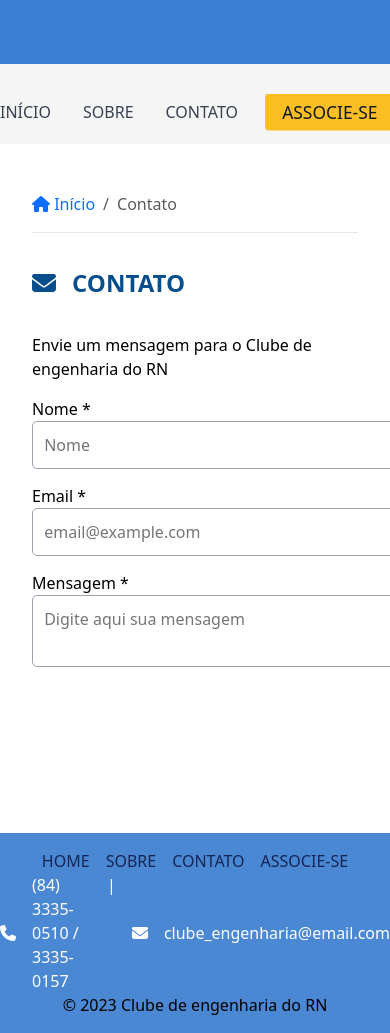
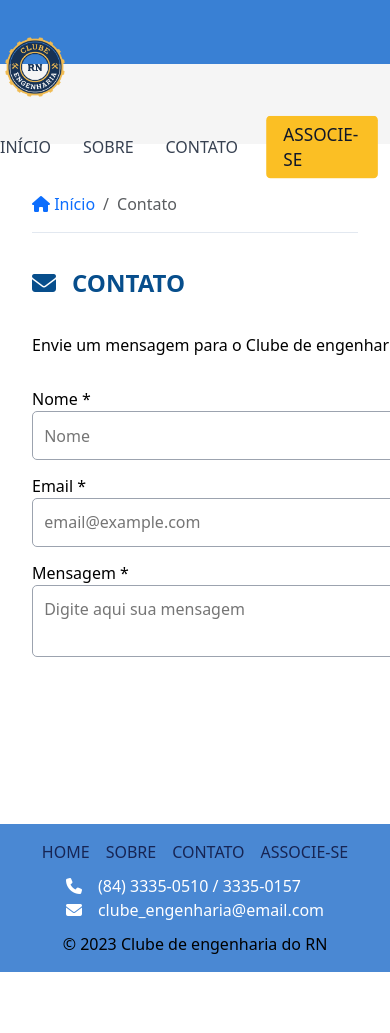
Before and after one commit to jarbsoncosta/clube_engenharia, a React (Create React App) app: page /contato in a window 390 px wide. Shown: the top 1033 px of the page. After the commit the page ends 972 px from the top, so only its background shows below. Built offline with nearby package versions, Linux system fonts and the light colour scheme.

Commit message:
feat: ajuste responsividade

```diff
--- a/src/components/Footer/index.jsx
+++ b/src/components/Footer/index.jsx
@@ -14,7 +14,7 @@ export function FooterComponent() {
           <i className="fa-solid fa-phone"></i>
           (84) 3335-0510 / 3335-0157
         </span>{" "}
-        |
+
         <span>
           <i className="fa-solid fa-envelope"></i>
           <span>clube_engenharia@email.com</span>
--- a/src/components/Footer/styles.js
+++ b/src/components/Footer/styles.js
@@ -30,4 +30,9 @@ export const InfoFooter = styled.div`
     gap: 1rem;
     align-items: center;
   }
+
+  @media (max-width: 550px) {
+     display: block;
+     margin: 10px 0;
+  }
 `;
--- a/src/components/Header/index.jsx
+++ b/src/components/Header/index.jsx
@@ -20,6 +20,7 @@ export function HeaderComponent() {
               <a title="Whatsapp"><i class="ph-fill ph-whatsapp-logo"></i></a>
             </li>
         </ul>  */}
+
       </TopHeader>
       <Header>
         <div className="nav">
--- a/src/components/Header/styles.js
+++ b/src/components/Header/styles.js
@@ -18,7 +18,8 @@ export const Header = styled.div`
     position: relative;
     width: 140px;
     @media (max-width: 590px) {
-    display: none;
+      width: 70px;
+      margin-top: 0;
   }
   }
 
@@ -40,6 +41,7 @@ export const Header = styled.div`
       font-weight: 500;
       transition: 1s;
       animation: pulse 1.7s infinite;
+      margin-right: 1rem;
       &:hover {
         color: #0f172a;
         background-color: #f59e0b;
--- a/src/pages/Contato/index.jsx
+++ b/src/pages/Contato/index.jsx
@@ -47,8 +47,9 @@ export function ContatoPage() {
           <strong>CONTATO</strong>
         </Title>
 
-      <p>Envie um mensagem para o Clube de engenharia do RN</p>
+
         <FormContato onSubmit={handleSubmit}>
+        <p>Envie um mensagem para o Clube de engenharia do RN</p>
           <InputGroup>
             <label htmlFor="name">Nome *</label>
             <input
```
Also changed, not shown: src/pages/Contato/styles.jsx (+8 -11 lines).
